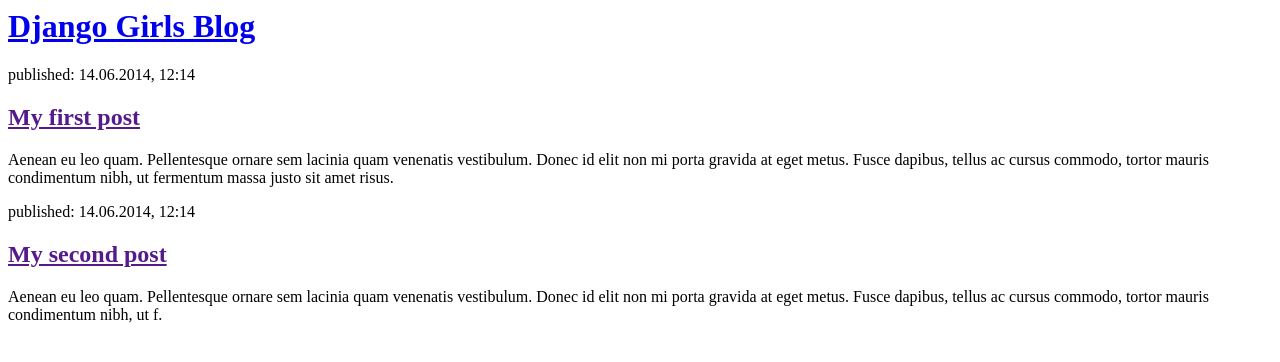
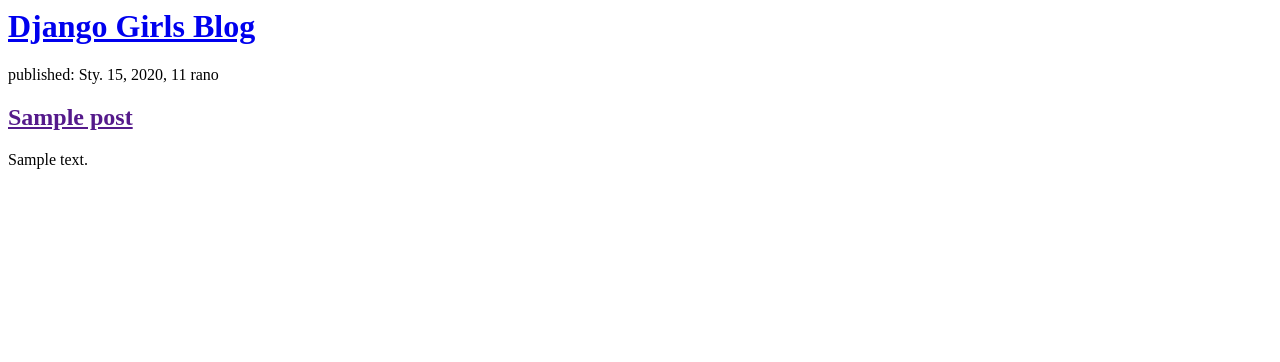
Before and after one commit to Sliwkabarbra87/my-first-blog, a Django app: template blog/templates/blog/post_list.html in a window 1280 px wide. Shown: the top 362 px of the page. Run offline with Django 3.2, Linux system fonts and the light colour scheme; the template is opened without the code that fills it: values that come from a table or form of the project are taken from there, others are empty; tables that the repository leaves empty hold one stand-in row (values such as "Sample post").

Commit message:
Modified templates to display posts from database.

```diff
--- a/blog/models.py
+++ b/blog/models.py
@@ -6,13 +6,13 @@
     title = models.CharField(max_length=200)
     text = models.TextField()
     created_date = models.DateTimeField(default=timezone.now)
-    publiszed_date = models.DateTimeField(blank=True, null=True)
+    published_date = models.DateTimeField(blank=True, null=True)
 
     def publish(self):
         self.published_date =timezone.now()
         self.save()
 
-        def __str__(self):
-            return self.title
+    def __str__(self):
+        return self.title
 
 # Create your models here.
--- a/blog/templates/blog/post_list.html
+++ b/blog/templates/blog/post_list.html
@@ -3,20 +3,14 @@
         <title>Django Girls blog</title>
     </head>
     <body>
-        <div>
-            <h1><a href="/">Django Girls Blog</a></h1>
-        </div>
+    <div>
+        <h1><a href="/">Django Girls Blog</a></h1>
+</div>
 
-        <div>
-            <p>published: 14.06.2014, 12:14</p>
-            <h2><a href="">My first post</a></h2>
-            <p>Aenean eu leo quam. Pellentesque ornare sem lacinia quam venenatis vestibulum. Donec id elit non mi porta gravida at eget metus. Fusce dapibus, tellus ac cursus commodo, tortor mauris condimentum nibh, ut fermentum massa justo sit amet risus.</p>
-        </div>
-
-        <div>
-            <p>published: 14.06.2014, 12:14</p>
-            <h2><a href="">My second post</a></h2>
-            <p>Aenean eu leo quam. Pellentesque ornare sem lacinia quam venenatis vestibulum. Donec id elit non mi porta gravida at eget metus. Fusce dapibus, tellus ac cursus commodo, tortor mauris condimentum nibh, ut f.</p>
-        </div>
-    </body>
-</html>
+{% for post in posts %}
+  <div>
+      <p>published: {{ post.published_date }}</p>
+      <h2><a href="">{{ post.title }}</a></h2>
+      <p>{{ post.text|linebreaksbr }}</p>
+  </div>
+{% endfor %}
--- a/blog/views.py
+++ b/blog/views.py
@@ -1,5 +1,9 @@
 from django.shortcuts import render
+from django.utils import timezone
+from .models import Post
+
 def post_list(request):
-    return render(request, 'blog/post_list.html', {})
+    posts = Post.objects.filter(published_date__lte=timezone.now()).order_by('published_date')
+    return render(request, 'blog/post_list.html', {'posts': posts})
 
 # Create your views here.
```
Also changed, not shown: blog/migrations/0002_auto_20190928_1707.py (added).
